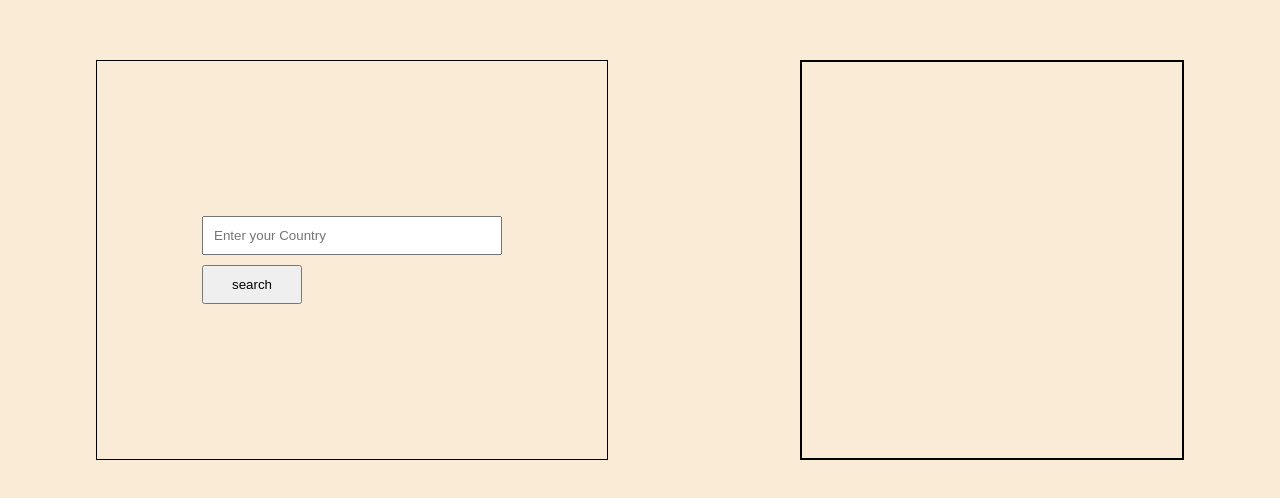
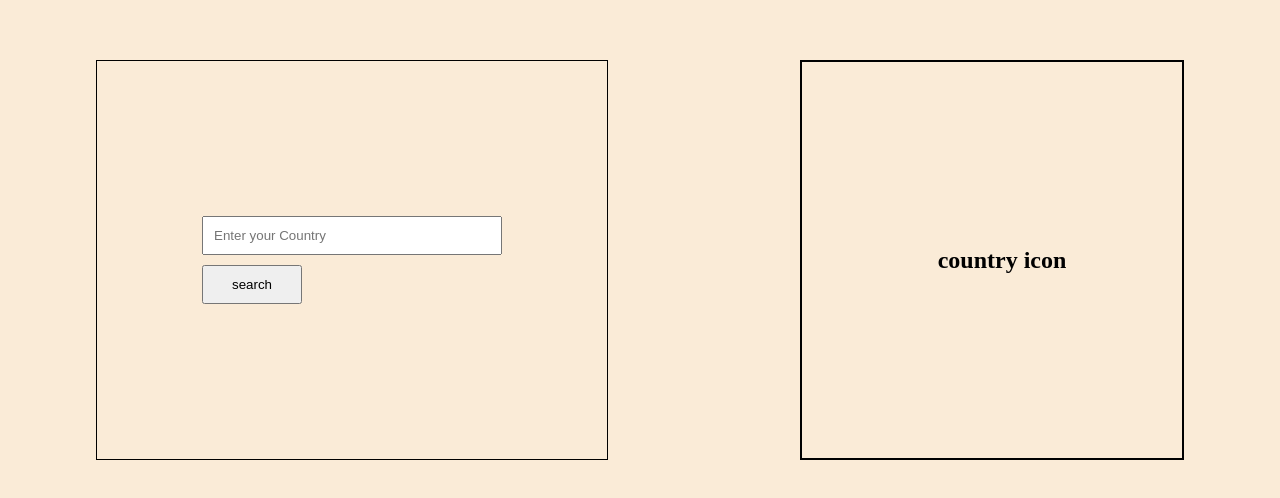
Before and after one commit to shyamlaljangid/country-fleg-search, a plain HTML site: page copyfleg.html in a window 1280 px wide. Shown: the part 140-638 px from the top of the page. Drawn offline with Linux system fonts and the light colour scheme.

Commit message:
second-commit

```diff
--- a/copyfleg.html
+++ b/copyfleg.html
@@ -16,7 +16,9 @@
                 <button type="submit">search</button>
             </form>
           </div>
-          <div class="fleg"></div>
+          <div class="fleg">
+            <h2>country icon</h2>
+          </div>
     </div>
     <script>
        let form = document.querySelector("form")
```
